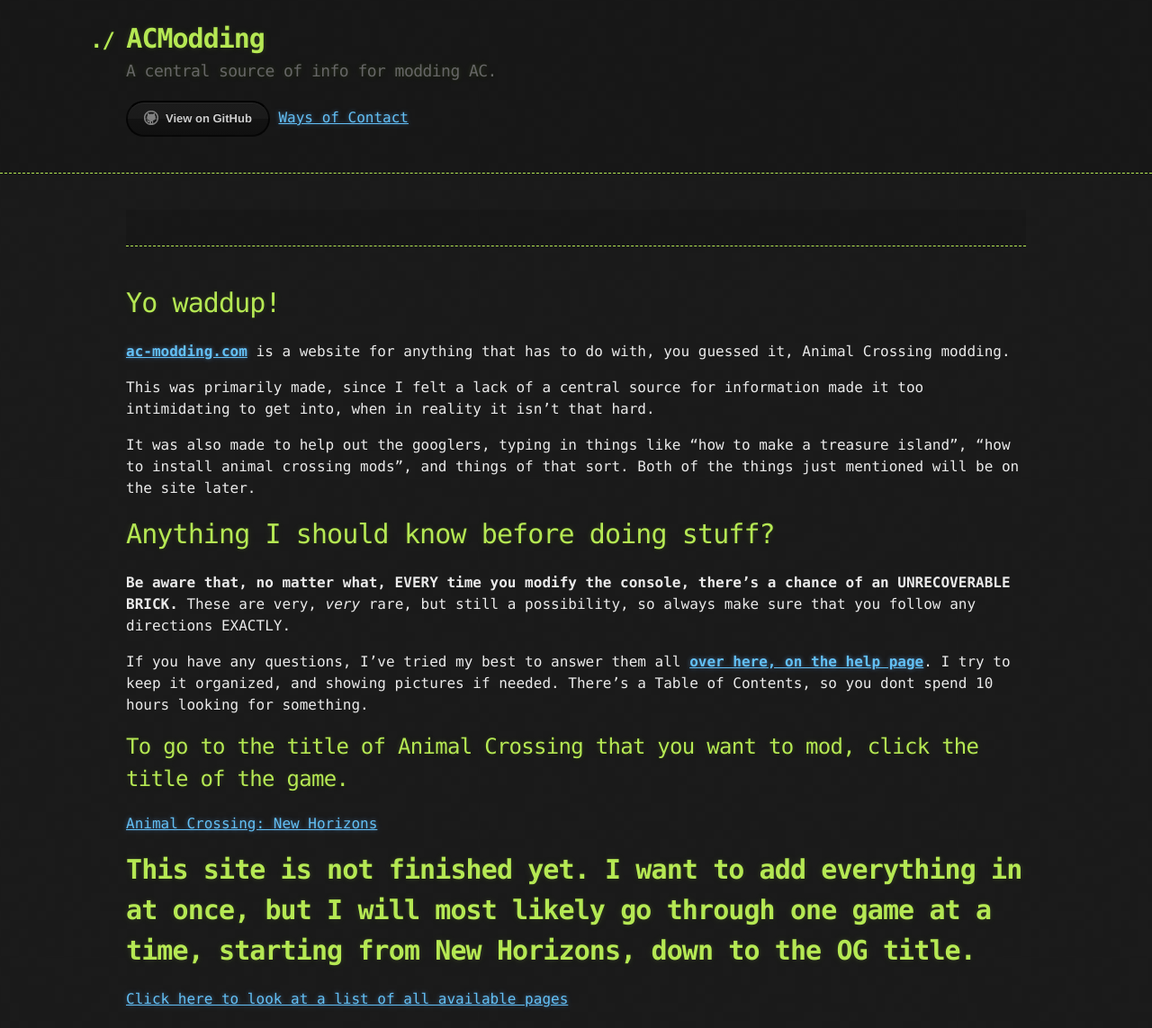
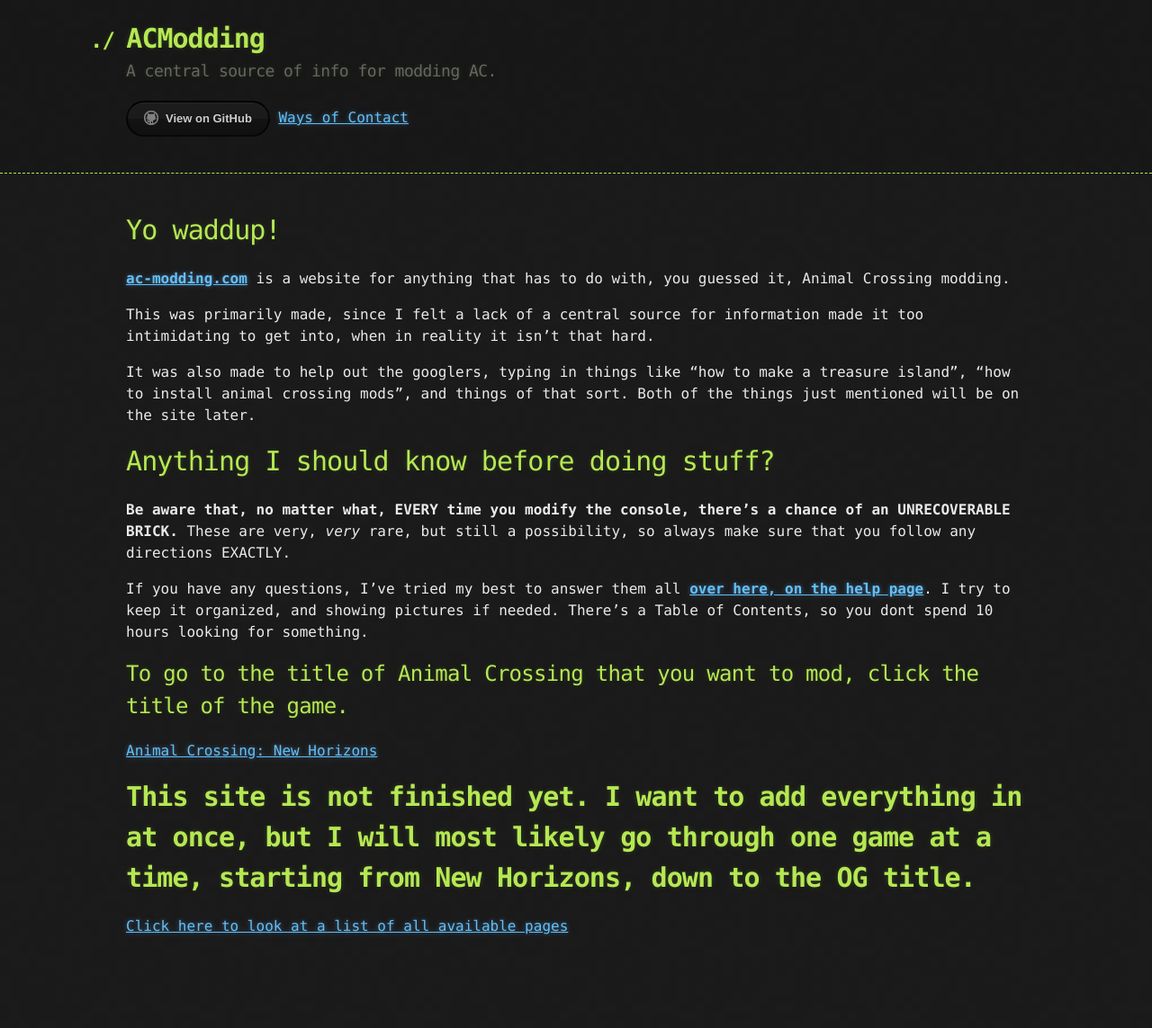
Before and after one commit to inconsistent-dg/AC-Modding, a Jekyll site: the page built from index.md, in a window 1280 px wide. Shown: the whole page at 90% size. Built offline with Jekyll 4.4.1, drawn with Linux system fonts in a browser that asks for light colours; our own code applies the rules of GitHub Pages for plain Markdown files; after the commit the page ends 1062 px from its top, so only the background shows below that.

Commit message:
Update index.md

```diff
--- a/index.md
+++ b/index.md
@@ -1,10 +1,6 @@
 ---
 layout: default
 ---
-
-<header>
-  <title>Main Page</title>
-</header>
 
 # Yo waddup!
 [**ac-modding.com**](https://ac-modding.com/) is a website for anything that has to do with, you guessed it, Animal Crossing modding.
```
